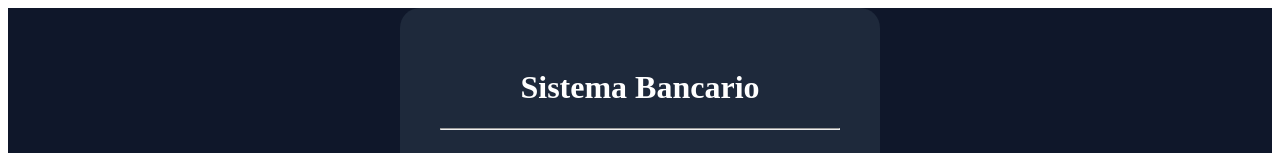
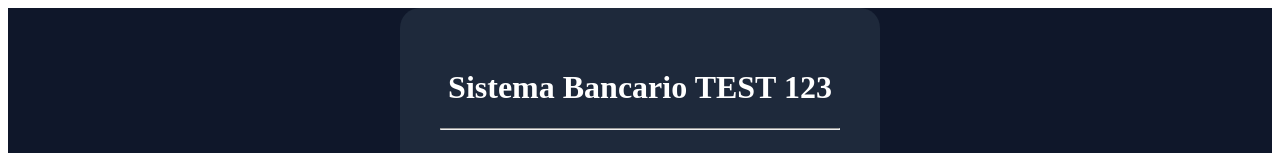
Before and after one commit to SaraV121/proyecto-prestamos-bancarios, a React app in the folder frontend/: page / in a window 1280 px wide. Shown: the top 153 px of the page. Built offline with nearby package versions, Linux system fonts and the light colour scheme; the HTML template or start-up script is replaced by a standard one.

Commit message:
Descripción del cambio

```diff
--- a/frontend/src/App.jsx
+++ b/frontend/src/App.jsx
@@ -687,7 +687,7 @@ doc.text(
 
         <div style={loginCard}>
 
-          <h1>Sistema Bancario</h1>
+          <h1>Sistema Bancario TEST 123</h1>
 
           <hr />
 
```
